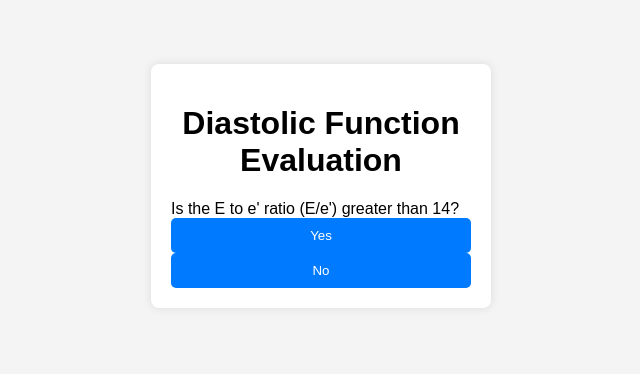
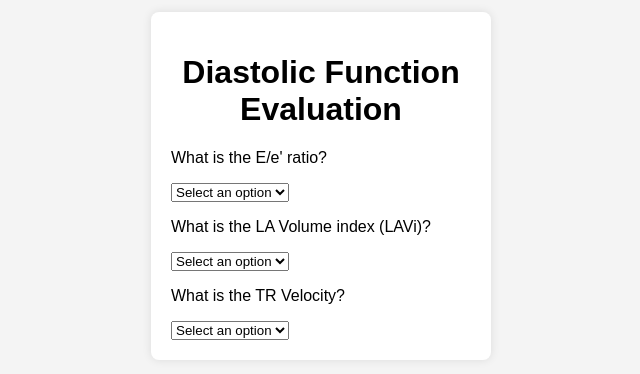
Before and after one commit to parameterz/diastology-BSE, a plain HTML site: page index.html in a window 1280 px wide. Shown: the part 214-588 px from the top of the page, without its empty margins (319-959 px from the left). Drawn offline with nearby package versions, Linux system fonts and the light colour scheme.

Commit message:
working through the solver
was asking the final question recursively; this adds a finalResult to the state object.

```diff
--- a/index.html
+++ b/index.html
@@ -10,12 +10,8 @@
     <div class="container">
         <h1>Diastolic Function Evaluation</h1>
         <div id="questionContainer"></div>
+        <button type="button" id="evaluateButton" style="display:none;">Evaluate</button>
         <div id="result" style="display:none;"></div>
-        <div id="navigationButtons">
-            <button type="button" id="backButton" style="display: none;">Back</button>
-            <button type="button" id="yesButton" style="display: none;">Yes</button>
-            <button type="button" id="noButton" style="display: none;">No</button>
-        </div>
     </div>
     <script src="https://code.jquery.com/jquery-3.6.0.min.js"></script>
     <script src="script.js"></script>
--- a/script.js
+++ b/script.js
@@ -1,79 +1,172 @@
 $(document).ready(function() {
     let state = {
-        currentNode: 0,
-        history: []
+        inputs: {},
+        finalResultDisplayed: false
     };
 
     const decisionTree = [
         {
-            id: 0,
-            question: "Is the E to e' ratio (E/e') greater than 14?",
-            yes: 1,
-            no: 2
+            id: "eToERatio",
+            question: "What is the E/e' ratio?",
+            options: [
+                { text: "> 14", value: "positive" },
+                { text: "< 14", value: "negative" },
+                { text: "Not Available", value: "not available" }
+            ]
         },
         {
-            id: 1,
-            question: "Is the LA Volume index (LAVi) greater than 34?",
-            yes: 3,
-            no: 4
+            id: "laVolumeIndex",
+            question: "What is the LA Volume index (LAVi)?",
+            options: [
+                { text: "> 34", value: "positive" },
+                { text: "< 34", value: "negative" },
+                { text: "Not Available", value: "not available" }
+            ]
         },
         {
-            id: 2,
-            question: "Is the TR Velocity greater than 2.8?",
-            yes: 3,
-            no: 4
+            id: "trVelocity",
+            question: "What is the TR Velocity?",
+            options: [
+                { text: "> 2.8", value: "positive" },
+                { text: "< 2.8", value: "negative" },
+                { text: "Not Available", value: "not available" }
+            ]
         },
         {
-            id: 3,
-            result: "Diastolic dysfunction present"
+            id: "laStrain",
+            question: "Assess LA strain: pump strain ≥14% OR reservoir strain ≥30%",
+            options: [
+                { text: "Yes", value: "positive" },
+                { text: "No", value: "negative" }
+            ]
         },
         {
-            id: 4,
-            result: "Normal diastolic function"
+            id: "lars",
+            question: "LARs <18%",
+            options: [
+                { text: "Yes", value: "positive" },
+                { text: "No", value: "negative" }
+            ]
+        },
+        {
+            id: "ageSpecificE",
+            question: "Assess relaxation by age-specific e'",
+            options: [
+                { text: "e' > LLN", value: "positive" },
+                { text: "e' < LLN", value: "negative" }
+            ]
+        },
+        {
+            id: "supplementaryParams",
+            question: "Assess supplementary parameters: Ar-A duration >30 ms OR L-wave >20 cm/s",
+            options: [
+                { text: "≥1 positive", value: "positive" },
+                { text: "None positive", value: "negative" }
+            ]
         }
     ];
 
-    function showNode(nodeId) {
-        const node = decisionTree[nodeId];
-        state.currentNode = nodeId;
-        $('#questionContainer').empty();
-        $('#result').hide();
-        $('#yesButton').hide();
-        $('#noButton').hide();
+    function appendNode(nodeId) {
+        const node = decisionTree.find(n => n.id === nodeId);
+        if (node && !$(`div[data-node-id='${nodeId}']`).length) {
+            const questionDiv = $(`<div class="question-block" data-node-id="${nodeId}"></div>`);
+            questionDiv.append(`<p>${node.question}</p>`);
+            const select = $('<select class="responseSelect"></select>');
+            select.append('<option value="" selected disabled>Select an option</option>');
+            node.options.forEach((option, index) => {
+                select.append(`<option value="${option.value}">${option.text}</option>`);
+            });
+            questionDiv.append(select);
+            $('#questionContainer').append(questionDiv);
+        }
+    }
 
-        if (node.question) {
-            $('#questionContainer').text(node.question);
-            $('#yesButton').show();
-            $('#noButton').show();
-        } else if (node.result) {
-            $('#result').text(node.result).show();
+    $('#questionContainer').on('change', '.responseSelect', function() {
+        const selectedValue = $(this).val();
+        const parentDiv = $(this).closest('.question-block');
+        const currentNodeId = parentDiv.data('node-id');
+
+        state.inputs[currentNodeId] = selectedValue;
+
+        // Evaluate the current state based on the inputs
+        evaluateState();
+    });
+
+    function evaluateState() {
+        if (state.finalResultDisplayed) return; // Prevent further evaluations if final result is displayed
+
+        const results = Object.values(state.inputs);
+        const positiveCount = results.filter(value => value === "positive").length;
+        const negativeCount = results.filter(value => value === "negative").length;
+        const availableCount = results.filter(value => value !== "not available").length;
+
+        // Ensure all initial questions are answered before proceeding
+        if (!state.inputs["eToERatio"] || !state.inputs["laVolumeIndex"] || !state.inputs["trVelocity"]) {
+            return;
         }
 
-        $('#backButton').toggle(state.history.length > 0);
+        if (availableCount < 2) {
+            $('#result').text("Insufficient data").show();
+            state.finalResultDisplayed = true;
+            return;
+        } else if (positiveCount >= 2) {
+            appendNode("laStrain"); // Assess LA strain
+        } else if (negativeCount >= 2) {
+            appendNode("ageSpecificE"); // Assess relaxation by age-specific e'
+        } else if (availableCount === 2 && positiveCount === 1) {
+            appendNode("laStrain"); // Assess LA strain
+        } else {
+            appendNode("laStrain"); // Assess LA strain
+        }
+
+        // Further branching based on subsequent questions
+        const laStrain = state.inputs["laStrain"];
+        if (laStrain) {
+            if (laStrain === "positive") {
+                $('#result').text("Impaired diastolic function with elevated filling pressures").show();
+                state.finalResultDisplayed = true;
+                return;
+            } else {
+                appendNode("lars"); // LARs <18%
+            }
+        }
+
+        const lars = state.inputs["lars"];
+        if (lars) {
+            if (lars === "positive") {
+                appendNode("ageSpecificE"); // Assess relaxation by age-specific e'
+            } else {
+                appendNode("supplementaryParams"); // Assess supplementary parameters
+            }
+        }
+
+        const ageSpecificE = state.inputs["ageSpecificE"];
+        if (ageSpecificE) {
+            if (ageSpecificE === "positive") {
+                $('#result').text("Normal diastolic function").show();
+                state.finalResultDisplayed = true;
+                return;
+            } else {
+                $('#result').text("Impaired diastolic function with normal filling pressures").show();
+                state.finalResultDisplayed = true;
+                return;
+            }
+        }
+
+        const supplementaryParams = state.inputs["supplementaryParams"];
+        if (supplementaryParams) {
+            if (supplementaryParams === "positive") {
+                $('#result').text("Impaired diastolic function with elevated filling pressures").show();
+                state.finalResultDisplayed = true;
+                return;
+            } else {
+                $('#result').text("If clinically indicated, exercise echo may be considered to investigate elevated filling pressures on exertion").show();
+                state.finalResultDisplayed = true;
+                return;
+            }
+        }
     }
 
-    function navigateTo(nodeId) {
-        state.history.push(state.currentNode);
-        showNode(nodeId);
-    }
-
-    $('#yesButton').click(function() {
-        const node = decisionTree[state.currentNode];
-        navigateTo(node.yes);
-    });
-
-    $('#noButton').click(function() {
-        const node = decisionTree[state.currentNode];
-        navigateTo(node.no);
-    });
-
-    $('#backButton').click(function() {
-        if (state.history.length > 0) {
-            const previousNode = state.history.pop();
-            showNode(previousNode);
-        }
-    });
-
-    // Start at the root node
-    showNode(0);
+    // Append all initial questions
+    decisionTree.slice(0, 3).forEach(node => appendNode(node.id));
 });
```
